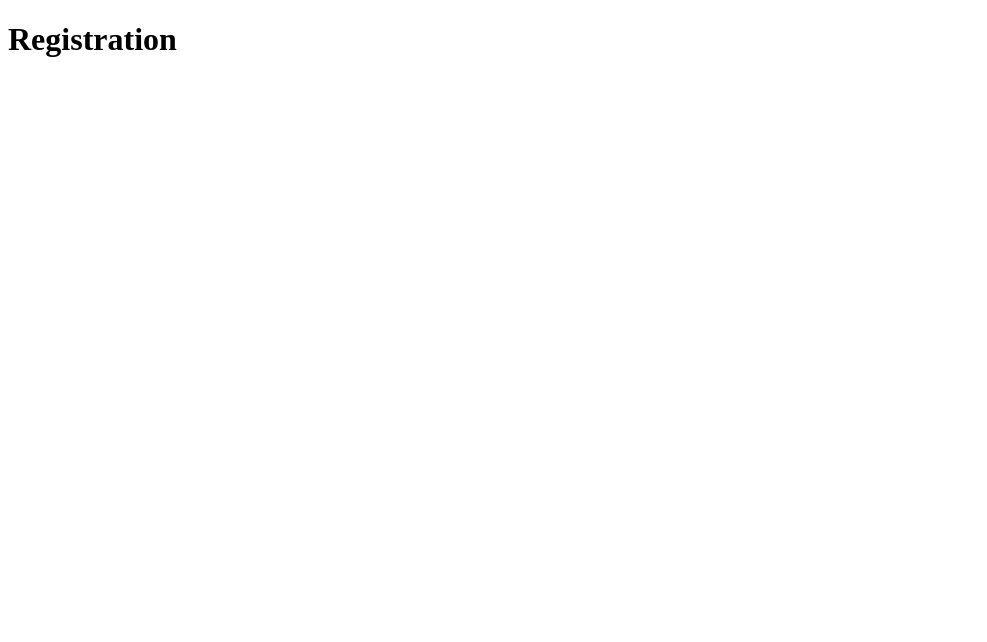
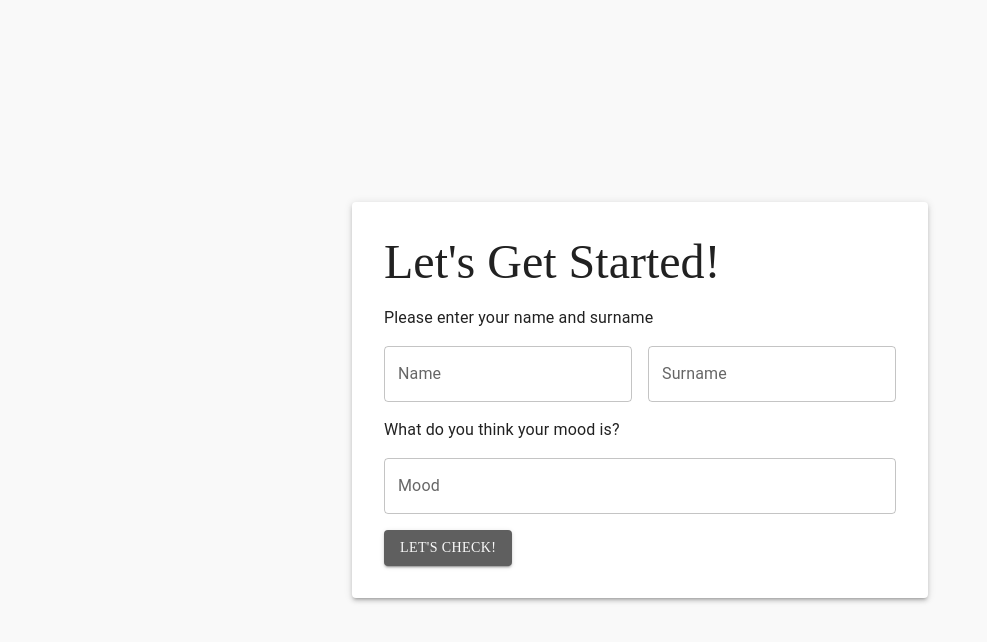
Before and after one commit to Stasnislau/mood-certificate, a Next.js app: page /registration in a window 1280 px wide. Shown: the top 642 px of the page, without its empty margins (0-987 px from the left). Built offline with nearby package versions, Linux system fonts and the light colour scheme.

Commit message:
implemented registration page

```diff
--- a/package.json
+++ b/package.json
@@ -18,6 +18,7 @@
     "eslint": "8.37.0",
     "eslint-config-next": "13.2.4",
     "formik": "^2.2.9",
+    "mobx": "^6.9.0",
     "next": "13.2.4",
     "react": "18.2.0",
     "react-dom": "18.2.0",
--- a/src/pages/registration.tsx
+++ b/src/pages/registration.tsx
@@ -1,8 +1,15 @@
 import * as Yup from "yup";
 
-import { ErrorMessage, Field, Form, Formik } from "formik";
+import { Button, Grid, Paper, TextField, Typography } from "@mui/material";
+
+import { useFormik } from "formik";
 
 const Registration = () => {
+  interface FormValues {
+    name: string;
+    surname: string;
+    predictedMood: string;
+  }
 
   const initialValues = {
     name: "",
@@ -14,10 +21,87 @@ const Registration = () => {
     surname: Yup.string().required("Required"),
     predictedMood: Yup.string().required("Required"),
   });
+  const onSubmit = (values: FormValues) => {
+    console.log("Form data", values);
+  };
+  const formik = useFormik({
+    initialValues,
+    validationSchema,
+    onSubmit,
+  });
   return (
-    <div>
-      <h1>Registration</h1>
-    </div>
+    <Grid container spacing={2} sx={{ height: "100vh", backgroundColor: "#f9f9f9" }}>
+      <Grid
+        item
+        xs={12}
+        sx={{ display: "flex", justifyContent: "center", alignItems: "center" }}
+      >
+        <form onSubmit={formik.handleSubmit}>
+          <Paper elevation={3} sx={{ p: 4 }}>
+            <Typography variant="h3" sx={{ mb: 2, fontFamily: "Montserrat" }}>
+              Let&apos;s Get Started!
+            </Typography>
+            <Typography variant="body1" gutterBottom sx={{ mb: 2 }}>
+              Please enter your name and surname
+            </Typography>
+            <Grid container spacing={2}>
+              <Grid item xs={12} md={6} sx={{ mb: 2 }}>
+                <TextField
+                  fullWidth
+                  id="name"
+                  name="name"
+                  label="Name"
+                  value={formik.values.name}
+                  onChange={formik.handleChange}
+                  error={Boolean(formik.touched.name && formik.errors.name)}
+                  helperText={formik.touched.name && formik.errors.name}
+                />
+              </Grid>
+              <Grid item xs={12} md={6} sx={{ mb: 2 }}>
+                <TextField
+                  fullWidth
+                  id="surname"
+                  name="surname"
+                  label="Surname"
+                  value={formik.values.surname}
+                  onChange={formik.handleChange}
+                  error={Boolean(formik.touched.surname && formik.errors.surname)}
+                  helperText={formik.touched.surname && formik.errors.surname}
+                />
+              </Grid>
+            </Grid>
+            <Typography variant="body1" gutterBottom sx={{ mb: 2 }}>
+              What do you think your mood is?
+            </Typography>
+            <Grid container spacing={2}>
+              <Grid item xs={12}>
+                <TextField
+                  fullWidth
+                  id="predictedMood"
+                  name="predictedMood"
+                  label="Mood"
+                  value={formik.values.predictedMood}
+                  onChange={formik.handleChange}
+                  error={Boolean(
+                    formik.touched.predictedMood && formik.errors.predictedMood
+                  )}
+                  helperText={
+                    formik.touched.predictedMood && formik.errors.predictedMood
+                  }
+                />
+              </Grid>
+            </Grid>
+            <Button
+              variant="contained"
+              type="submit"
+              sx={{ fontFamily: "Montserrat", mt: 2, bgcolor: "#5f5f5f", color: "#f9f9f9" }}
+            >
+              Let&apos;s Check!
+            </Button>
+          </Paper>
+        </form>
+      </Grid>
+    </Grid>
   );
 };
 
```
Also changed, not shown: 1 other file (tests, documents, lock files or other folders).
